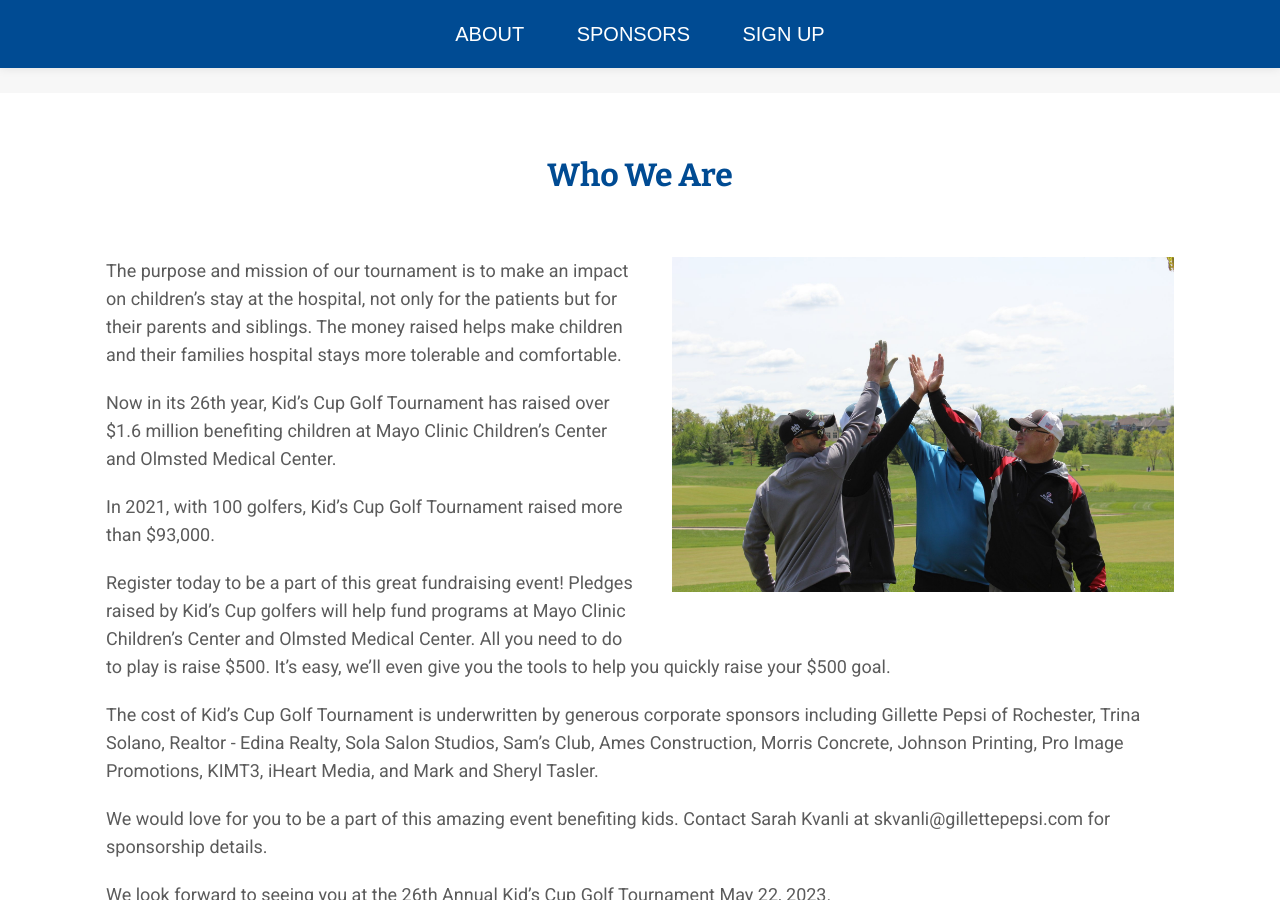
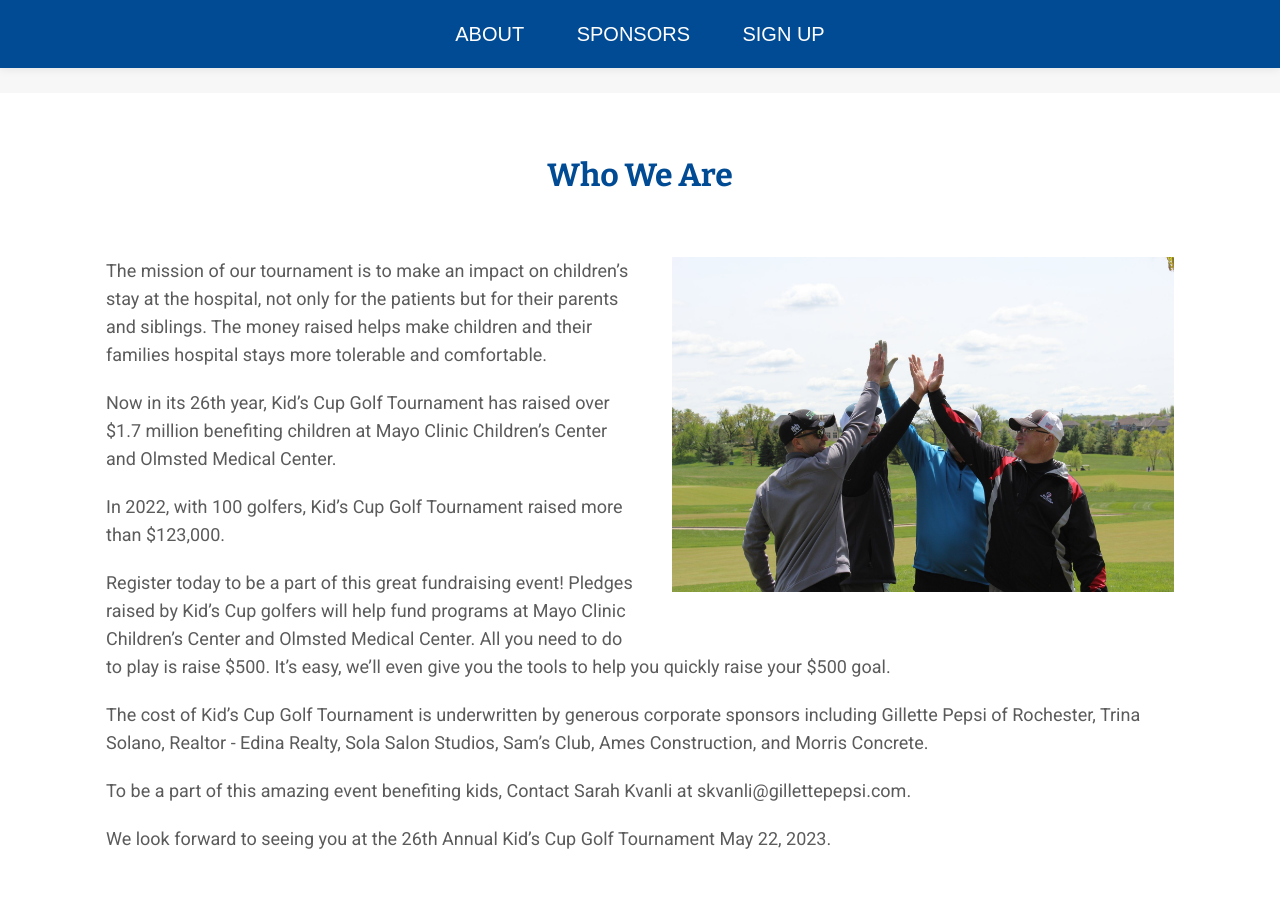
Before and after one commit to kidscuprochester/kidscuprochester.github.io, a Jekyll site: the page built from index.md, in a window 1280 px wide and 900 px high, scrolled down 1165 px. Built offline with Jekyll 4.4.1, drawn with Linux system fonts in a browser that asks for light colours; nearby versions of some CDN libraries; some of the changed text lies outside the part shown.

Commit message:
Updated Config

```diff
--- a/_config.yml
+++ b/_config.yml
@@ -37,24 +37,22 @@ next_event:
   location: Somerby Golf Club
   directions_url: https://www.google.com/maps/dir//''/@44.0477542,-92.6697751,13z/data=!4m8!4m7!1m0!1m5!1m1!1s0x87f742b8acef5c79:0xe0c57d3c2c3b35dd!2m2!1d-92.6347557!2d44.0476979
 who_we_are:
-  text: "The purpose and mission of our tournament is to make an impact on children’s
-    stay at the hospital, not only for the patients but for their parents and siblings.
-    \ The money raised helps make children and their families hospital stays more
-    tolerable and comfortable.\n\nNow in its 26th year, Kid’s Cup Golf Tournament
-    has raised over $1.6 million benefiting children at Mayo Clinic Children’s Center
-    and Olmsted Medical Center. \n\nIn 2021, with 100 golfers, Kid’s Cup Golf Tournament
-    raised more than $93,000.\n\nRegister today to be a part of this great fundraising
-    event!  Pledges raised by Kid's Cup golfers will help fund programs at Mayo Clinic
-    Children’s Center and Olmsted Medical Center.  All you need to do to play is raise
-    $500.  It's easy, we'll even give you the tools to help you quickly raise your
-    $500 goal. \n\nThe cost of Kid’s Cup Golf Tournament is underwritten by generous
-    corporate sponsors including Gillette Pepsi of Rochester, Trina Solano, Realtor
-    - Edina Realty, Sola Salon Studios, Sam’s Club, Ames Construction, Morris Concrete,
-    Johnson Printing, Pro Image Promotions, KIMT3, iHeart Media, and Mark and Sheryl
-    Tasler.\n\nWe would love for you to be a part of this amazing event benefiting
-    kids.  Contact Sarah Kvanli at skvanli@gillettepepsi.com for sponsorship details.
-    \n\nWe look forward to seeing you at the 26th Annual Kid’s Cup Golf Tournament
-    May 22, 2023.\n\nFor questions, please contact Sarah Kvanli, skvanli@gillettepepsi.com"
+  text: "The mission of our tournament is to make an impact on children’s stay at
+    the hospital, not only for the patients but for their parents and siblings.  The
+    money raised helps make children and their families hospital stays more tolerable
+    and comfortable.\n\nNow in its 26th year, Kid’s Cup Golf Tournament has raised
+    over $1.7 million benefiting children at Mayo Clinic Children’s Center and Olmsted
+    Medical Center. \n\nIn 2022, with 100 golfers, Kid’s Cup Golf Tournament raised
+    more than $123,000.\n\nRegister today to be a part of this great fundraising event!
+    \ Pledges raised by Kid's Cup golfers will help fund programs at Mayo Clinic Children’s
+    Center and Olmsted Medical Center.  All you need to do to play is raise $500.
+    \ It's easy, we'll even give you the tools to help you quickly raise your $500
+    goal. \n\nThe cost of Kid’s Cup Golf Tournament is underwritten by generous corporate
+    sponsors including Gillette Pepsi of Rochester, Trina Solano, Realtor - Edina
+    Realty, Sola Salon Studios, Sam’s Club, Ames Construction, and Morris Concrete.
+    \n\nTo be a part of this amazing event benefiting kids, Contact Sarah Kvanli at
+    skvanli@gillettepepsi.com. \n\nWe look forward to seeing you at the 26th Annual
+    Kid’s Cup Golf Tournament May 22, 2023.\n"
   image: "/uploads/Team%20High%20Five-54a5d6.jpg"
 whats_new:
   text: "The tournament will be held at [Somerby Golf Club](http://www.somerby.com),
```
